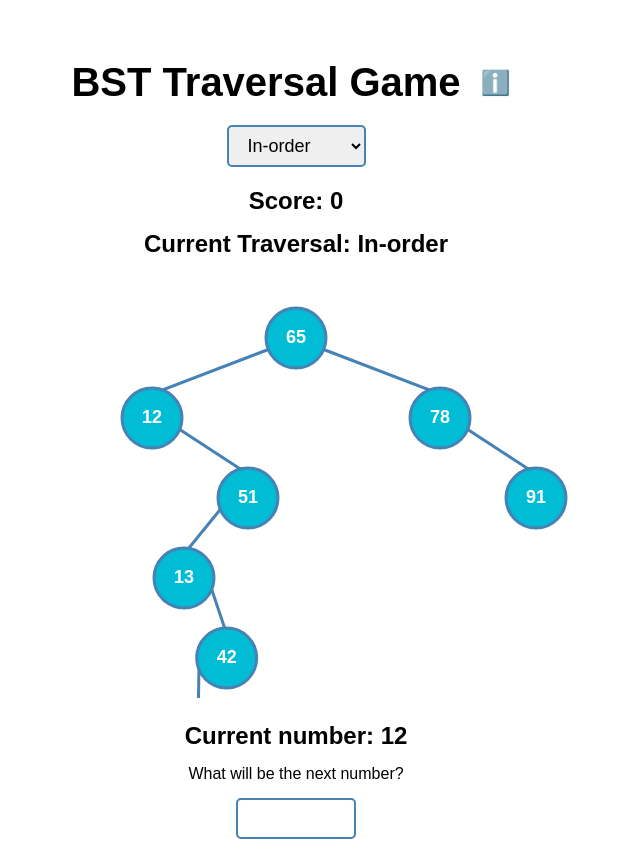
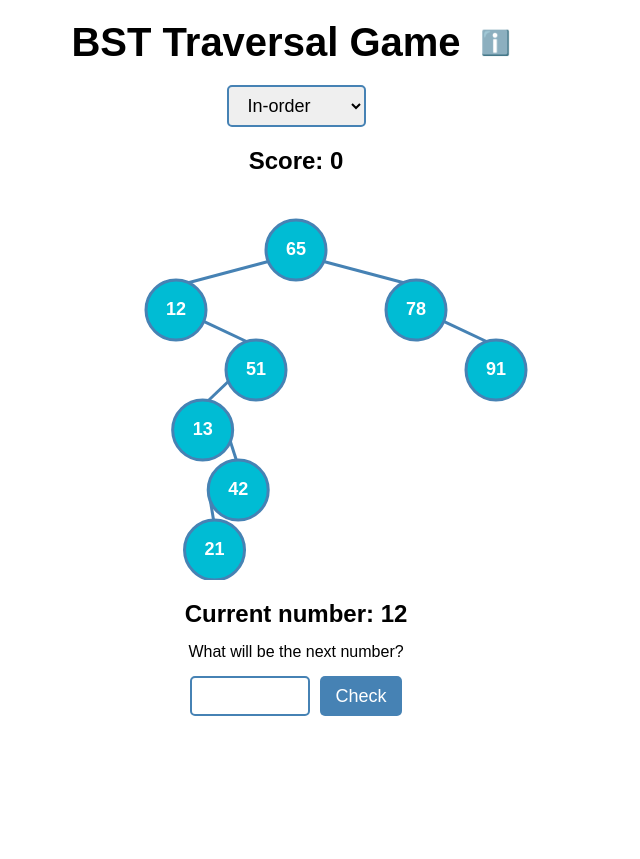
Before and after one commit to Jia2005/Algorific, a React (Create React App) app: page /bstgame in a window 1280 px wide. Shown: the whole page, without its empty margins (344-984 px from the left). After the commit the page ends 800 px from the top, so only its background shows below. Built offline with nearby package versions, Linux system fonts and the light colour scheme.

Commit message:
Bst game modification for better interface

```diff
--- a/src/bstgame.css
+++ b/src/bstgame.css
@@ -1,38 +1,33 @@
 .App {
   text-align: center;
+  min-height: 100vh;
+  padding: 0;
+  display: flex;
+  flex-direction: column;
+  align-items: center;
 }
 
-.App-logo {
-  height: 40vmin;
-  pointer-events: none;
+.game-container {
+  max-width: 100%;
+  width: 800px;
+  margin: 0 auto;
+  padding: 20px;
 }
 
-@media (prefers-reduced-motion: no-preference) {
-  .App-logo {
-    animation: App-logo-spin infinite 20s linear;
-  }
+.tree-container {
+  margin: 10px 0;
+  height: 400px;
+  display: flex;
+  justify-content: center;
+  align-items: center;
 }
 
 .App-header {
   background-color: #fff;
-  min-height: 100vh;
+  width: 100%;
   display: flex;
   flex-direction: column;
   align-items: center;
-  justify-content: center;
-  font-size: calc(10px + 2vmin);
   color: white;
+  padding: 1rem 0;
 }
-
-.App-link {
-  color: #61dafb;
-}
-
-@keyframes App-logo-spin {
-  from {
-    transform: rotate(0deg);
-  }
-  to {
-    transform: rotate(360deg);
-  }
-}
--- a/src/bstgame.js
+++ b/src/bstgame.js
@@ -45,7 +45,7 @@ const Bstgame = () => {
         numbers.sort((a, b) => a - b);
 
         let newBst = null;
-        const maxHeight = 4;
+        const maxHeight = 3;
 
         const buildRandomTree = (start, end, currentHeight = 1) => {
             if (start > end || currentHeight > maxHeight) return null;
@@ -154,11 +154,23 @@ const Bstgame = () => {
                 });
             } else if (guess === correctNextNumber && currentIndex === traversalValues.length - 2) {
                 setScore(prevScore => prevScore + 10);
+                if (inputRef.current) {
+                    inputRef.current.blur();
+                }
                 Swal.fire({
                     title: 'Game Completed!',
                     text: `Final Score: ${score + 10}`,
                     icon: 'success',
-                    confirmButtonText: 'Home'
+                    showConfirmButton: true,
+                    confirmButtonText: 'Home',
+                    allowEnterKey: true,
+                    focusConfirm: true,
+                    didOpen: () => {
+                        const confirmButton = document.querySelector('.swal2-confirm');
+                        if (confirmButton) {
+                            confirmButton.focus();
+                        }
+                    }
                 }).then(() => {
                     navigate('/');
                 });
@@ -180,56 +192,22 @@ const Bstgame = () => {
 
     const renderTree = (node, x, y, dx) => {
         if (!node) return null;
-        const levelHeight = 80;
+        const levelHeight = 60;
         const nodeRadius = 30;
 
         return (
             <g key={node.val}>
-                <circle
-                    cx={x}
-                    cy={y}
-                    r={nodeRadius}
-                    fill="#00bcd4"
-                    stroke="#4682B4"
-                    strokeWidth="3"
-                    style={{ cursor: 'pointer' }}
-                />
-                <text
-                    x={x}
-                    y={y}
-                    textAnchor="middle"
-                    fill="#fff"
-                    fontSize="18"
-                    fontWeight="bold"
-                    dy=".3em"
-                >
-                    {node.val}
-                </text>
+                <circle cx={x} cy={y} r={nodeRadius} fill="#00bcd4" stroke="#4682B4" strokeWidth="3" style={{ cursor: 'pointer' }}/>
+                <text x={x} y={y} textAnchor="middle" fill="#fff" fontSize="18" fontWeight="bold" dy=".3em">{node.val}</text>
                 {node.left && (
                     <g>
-                    <line
-                        x1={x - nodeRadius * Math.cos(Math.PI / 8)}
-                        y1={y + nodeRadius * Math.sin(Math.PI / 8)}
-                        x2={x - dx * 0.8}
-                        y2={y + levelHeight - nodeRadius * 0.8}
-                        stroke="#4682B4"
-                        strokeWidth="3"
-                        strokeLinejoin="round"
-                    />
+                        <line x1={x - nodeRadius * Math.cos(Math.PI / 8)} y1={y + nodeRadius * Math.sin(Math.PI / 8)} x2={x - dx * 0.8} y2={y + levelHeight - nodeRadius * 0.8} stroke="#4682B4" strokeWidth="3" strokeLinejoin="round"/>
                         {renderTree(node.left, x - dx * 0.8, y + levelHeight, dx / 1.5)}
                     </g>
                 )}
                 {node.right && (
                     <g>
-                    <line
-                        x1={x + nodeRadius * Math.cos(Math.PI / 8)}
-                        y1={y + nodeRadius * Math.sin(Math.PI / 8)}
-                        x2={x + dx * 0.8}
-                        y2={y + levelHeight - nodeRadius * 0.8}
-                        stroke="#4682B4"
-                        strokeWidth="3"
-                        strokeLinejoin="round"
-                    />
+                        <line x1={x + nodeRadius * Math.cos(Math.PI / 8)} y1={y + nodeRadius * Math.sin(Math.PI / 8)} x2={x + dx * 0.8} y2={y + levelHeight - nodeRadius * 0.8} stroke="#4682B4" strokeWidth="3" strokeLinejoin="round"/>
                         {renderTree(node.right, x + dx * 0.8, y + levelHeight, dx / 1.5)}
                     </g>
                 )}
@@ -244,13 +222,8 @@ const Bstgame = () => {
     return (
         <div className="App" style={{ padding: "20px 0" }}>
             <div style={{ display: 'flex', justifyContent: 'center', alignItems: 'center' }}>
-                <h1 style={{ color: 'black', marginBottom: '20px', marginTop:'40px', fontWeight:'bold', fontSize:'40px' }}>BST Traversal Game</h1>
-                <button
-                    onClick={toggleModal}
-                    style={{ fontSize: '24px', background: 'transparent', border: 'none', color: '#4682B4' , marginTop:'20px'}}
-                >
-                    ℹ️
-                </button>
+                <h1 style={{ color: 'black', marginBottom: '20px', fontWeight:'bold', fontSize:'40px' }}>BST Traversal Game</h1>
+                <button onClick={toggleModal} style={{ fontSize: '24px', background: 'transparent', border: 'none', color: '#4682B4', marginTop:'-20px'}}>ℹ️</button>
             </div>
 
             {showModal && (
@@ -261,48 +234,35 @@ const Bstgame = () => {
                         <p style={{textAlign:'left'}}>2. Select a traversal method: In-order, Pre-order, or Post-order.</p>
                         <p style={{textAlign:'left'}}>3. The game will show a number from the selected traversal.</p>
                         <p style={{textAlign:'left'}}>4. Guess what the next number is in the traversal order.</p>
-                        <p style={{textAlign:'left'}}>5. If your guess is correct, you earn points!</p><br/>
+                        <p style={{textAlign:'left'}}>5. Check the answer by either:
+                            <br/>&nbsp;&nbsp;&nbsp;• Pressing the Enter key, or
+                            <br/>&nbsp;&nbsp;&nbsp;• Clicking the Check button
+                        </p>
+                        <p style={{textAlign:'left'}}>6. If your guess is correct, you earn points!</p><br/>
                         <button onClick={toggleModal} style={styles.closeButton}>Close</button>
                     </div>
                 </div>
             )}
 
-            <select
-                style={{
-                    fontSize: "18px",
-                    padding: "8px 15px",
-                    borderRadius: "5px",
-                    border: "2px solid #4682B4",
-                    marginBottom: "20px"
-                }}
-                onChange={(e) => setTraversalMethod(e.target.value)}
-                value={traversalMethod}
-            >
+            <select style={{ fontSize: "18px", padding: "8px 15px", borderRadius: "5px", border: "2px solid #4682B4", marginBottom: "20px" }} onChange={(e) => setTraversalMethod(e.target.value)} value={traversalMethod}>
                 <option value="In-order">In-order</option>
                 <option value="Pre-order">Pre-order</option>
                 <option value="Post-order">Post-order</option>
             </select>
+
             <h2 style={{ color: 'black', marginBottom: '15px' }}>Score: {score}</h2>
-            <h2 style={{ color: 'black', marginBottom: '20px' }}>Current Traversal: {traversalMethod}</h2>
-            <svg width="800" height="400" style={{ margin: "20px 0" }}>
-                {renderTree(bst, 400, 40, 180)}
+            <svg width="800" height="370" style={{ margin: "20px 0" }}>
+                {renderTree(bst, 400, 40, 150)}
             </svg>
+
             <div style={{ color: "black" }}>
                 <h2 style={{ marginBottom: '15px' }}>Current number: {traversalValues[currentIndex]}</h2>
                 <p style={{ marginBottom: '15px' }}>What will be the next number?</p>
+                <div style={{ display: 'flex', justifyContent: 'center', alignItems: 'center', gap: '10px' }}>
                     <input
                         ref={inputRef}
                         type="text"
-                    style={{
-                        fontSize: "18px",
-                        padding: "8px 15px",
-                        borderRadius: "5px",
-                        border: "2px solid #4682B4",
-                        margin: "0 auto",
-                        display: "block",
-                        width: "120px",
-                        textAlign: "center"
-                    }}
+                        style={{ fontSize: "18px", padding: "8px 15px", height:'40px', borderRadius: "5px", border: "2px solid #4682B4", width: "120px", textAlign: "center" }}
                         value={userInput}
                         onChange={(e) => setUserInput(e.target.value)}
                         onKeyDown={(e) => {
@@ -312,6 +272,23 @@ const Bstgame = () => {
                             }
                         }}
                     />
+                    <button
+                        onClick={handleGuess}
+                        style={{
+                            fontSize: "18px",
+                            padding: "8px 15px",
+                            borderRadius: "5px",
+                            border: "none",
+                            margin: '0px',
+                            backgroundColor: "#4682B4",
+                            color: "white",
+                            cursor: "pointer",
+                            height: "40px"
+                        }}
+                    >
+                        Check
+                    </button>
+                </div>
             </div>
         </div>
     );
@@ -348,7 +325,7 @@ const styles = {
         marginTop: '10px',
         borderRadius: '5px',
         cursor: 'pointer',
-      },
+    }
 };
 
 export default Bstgame;
```
Lines whose indentation alone changed are shown as unchanged.
